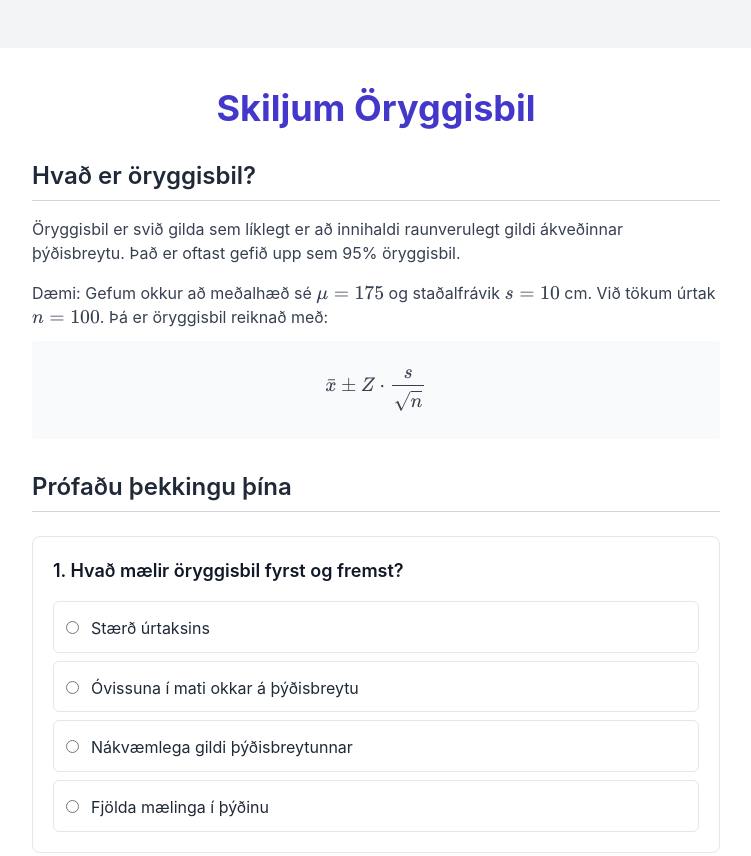
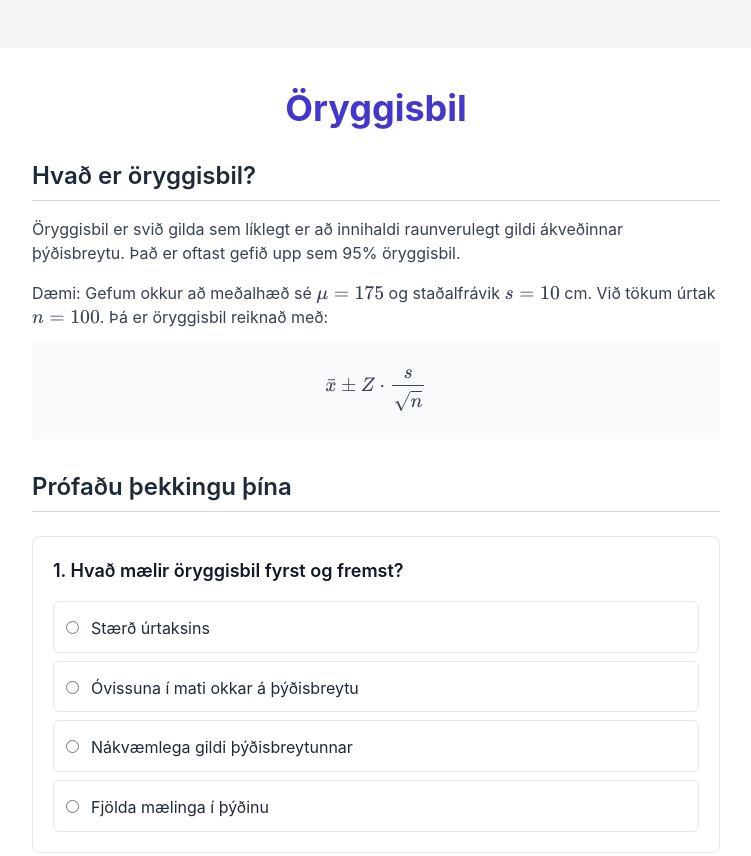
Before and after one commit to atligudna/Prufa, a plain HTML site: page index.html in a window 1280 px wide. Shown: the top 856 px of the page, without its empty margins (264-1015 px from the left). Drawn offline with nearby package versions, Linux system fonts and the light colour scheme.

Commit message:
Update index.html

```diff
--- a/index.html
+++ b/index.html
@@ -52,7 +52,7 @@
     <div class="p-6 sm:p-10">
 
       <h1 class="text-3xl sm:text-4xl font-bold text-center mb-8 text-indigo-700">
-        Skiljum Öryggisbil
+          Öryggisbil
       </h1>
 
       <!-- Kennslutexti -->
```
